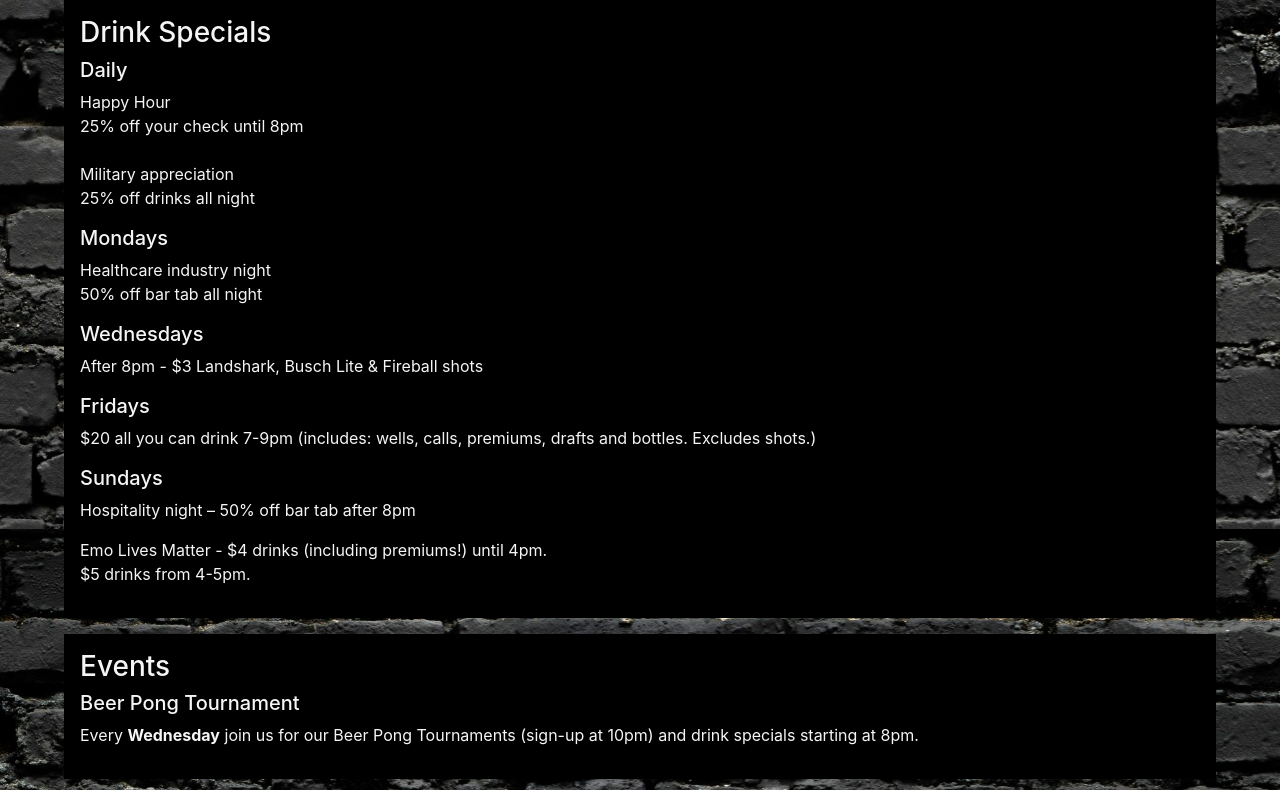
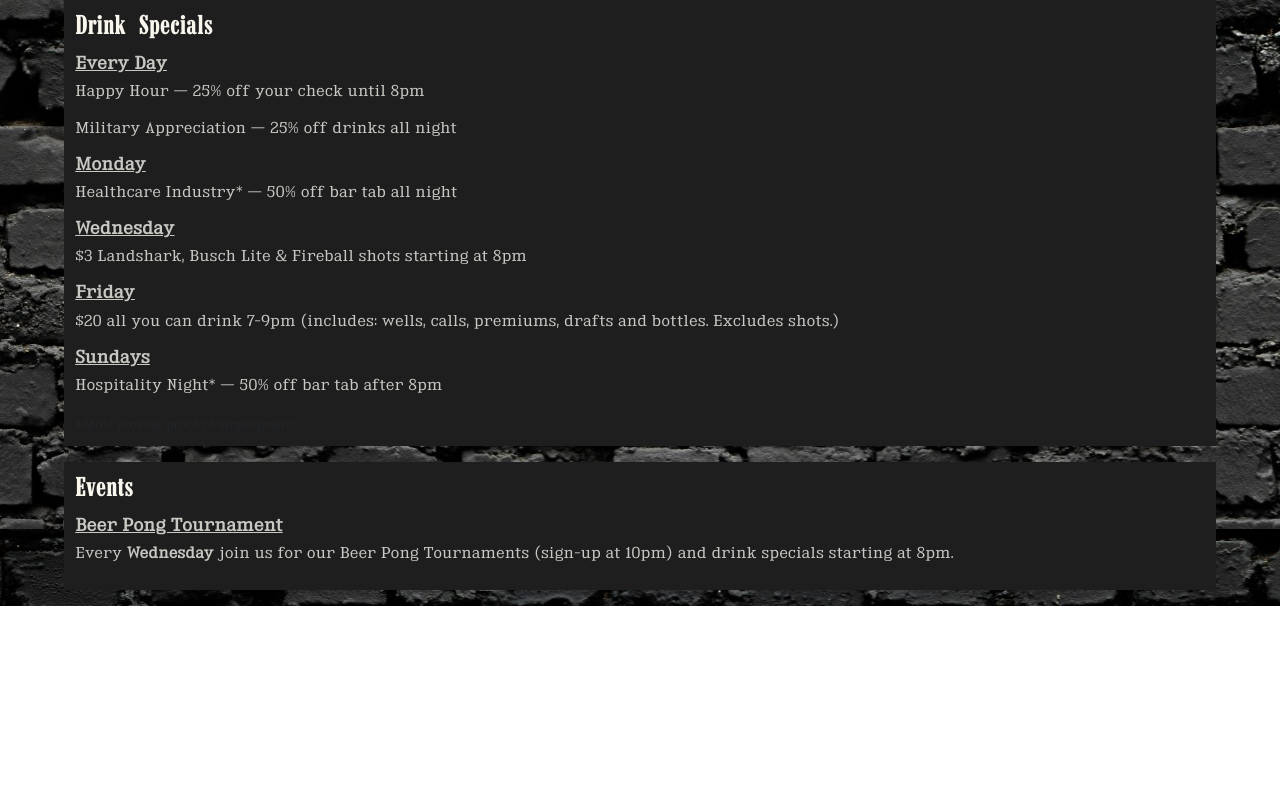
Before and after one commit to tayzewen/one-night-stand, a plain HTML site: page events.html in a window 1280 px wide. Shown: the part 379-1169 px from the top of the page. After the commit the page ends 985 px from the top, so only its background shows below. Drawn offline with nearby package versions, Linux system fonts and the light colour scheme.

Commit message:
changed fonts and color scheme

```diff
--- a/events.html
+++ b/events.html
@@ -21,7 +21,7 @@
                 <a class="nav-item nav-link active" href="index.html">Home <span class="sr-only">(current)</span></a>
                 <a class="nav-item nav-link" href="contact.html">Contact Us</a>
                 <a class="nav-item nav-link" href="gallery.html">Gallery</a>
-                <a class="nav-item nav-link" href="events.html">Events + Specials</a>
+                <a class="nav-item nav-link" href="events.html">Events & Specials</a>
               </div>
             </div>
           </nav>
@@ -31,20 +31,19 @@
 
     <div class="main">
         <h3>Drink Specials</h3>
-        <h5>Daily</h5>
-        <p>
-            Happy Hour<br>25% off your check until 8pm<br><br>
-            Military appreciation<br>25% off drinks all night
-        </p>
-        <h5>Mondays</h5>
-        <p>Healthcare industry night<br>50% off bar tab all night</p>
-        <h5>Wednesdays</h5>
-        <p>After 8pm - $3 Landshark, Busch Lite & Fireball shots</p>
-        <h5>Fridays</h5>
+        <h5>Every Day</h5>
+        <p>Happy Hour &mdash; 25% off your check until 8pm</p>
+        <p>Military Appreciation &mdash; 25% off drinks all night</p>
+        <h5>Monday</h5>
+        <p>Healthcare Industry* &mdash; 50% off bar tab all night</p>
+        <h5>Wednesday</h5>
+        <p>$3 Landshark, Busch Lite & Fireball shots starting at 8pm</p>
+        <h5>Friday</h5>
         <p>$20 all you can drink 7-9pm (includes: wells, calls, premiums, drafts and bottles. Excludes shots.)</p>
         <h5>Sundays</h5>
-        <p>Hospitality night – 50% off bar tab after 8pm</p>
-        <p>Emo Lives Matter - $4 drinks (including premiums!) until 4pm. <br>$5 drinks from 4-5pm.</p>
+        <p>Hospitality Night* &mdash; 50% off bar tab after 8pm</p>
+
+        <small>*Must provide proof of employment</small>
     </div>
     <div class="main">
         <h3>Events</h3>
--- a/style.css
+++ b/style.css
@@ -1,3 +1,13 @@
+@font-face {
+  font-family: "Marlboro";
+  src: url(Marlboro.ttf);
+}
+
+@font-face {
+  font-family: "King";
+  src: url(kingsbridge\ bk.ttf);
+}
+
 body {
     background: url(images/onenight-bg2.jpg);
 }
@@ -8,7 +18,23 @@ header {
 }
 
 h3 {
-    color: whitesmoke;
+    color: #F9F6EE;
+    font-family: "Marlboro";
+}
+
+
+h5 {
+  font-family: "King";
+  font-weight: bold;
+  text-decoration: underline;
+  font-size: 16px;
+  color: #C9C9C4;
+}
+
+p {
+  font-family: "King";
+  font-size: 14px;
+  color: #C9C9C4;
 }
 
 .navbar {
@@ -23,10 +49,9 @@ h3 {
     margin-left: 16px;
 }
 .main {
-    background-color: black;
-    color: whitesmoke;
+    background-color: #1e1e1e;
     width: 90%;
-    padding: 1em;
+    padding: .7em;
     margin-left: auto;
     margin-right: auto;
     margin-bottom: 1em;
@@ -34,6 +59,9 @@ h3 {
 
 form {
     margin: 1em 0 1em;
+    font-family: "King";
+    font-size: 14px;
+    color: #C9C9C4;
 }
 
 label {
```
Also changed, not shown: contact.html (+1 -1 lines), gallery.html (+1 -3 lines), index.html (+1 -1 lines), Marlboro.ttf (added), kingsbridge bd.ttf (added), kingsbridge bk.ttf (added).
